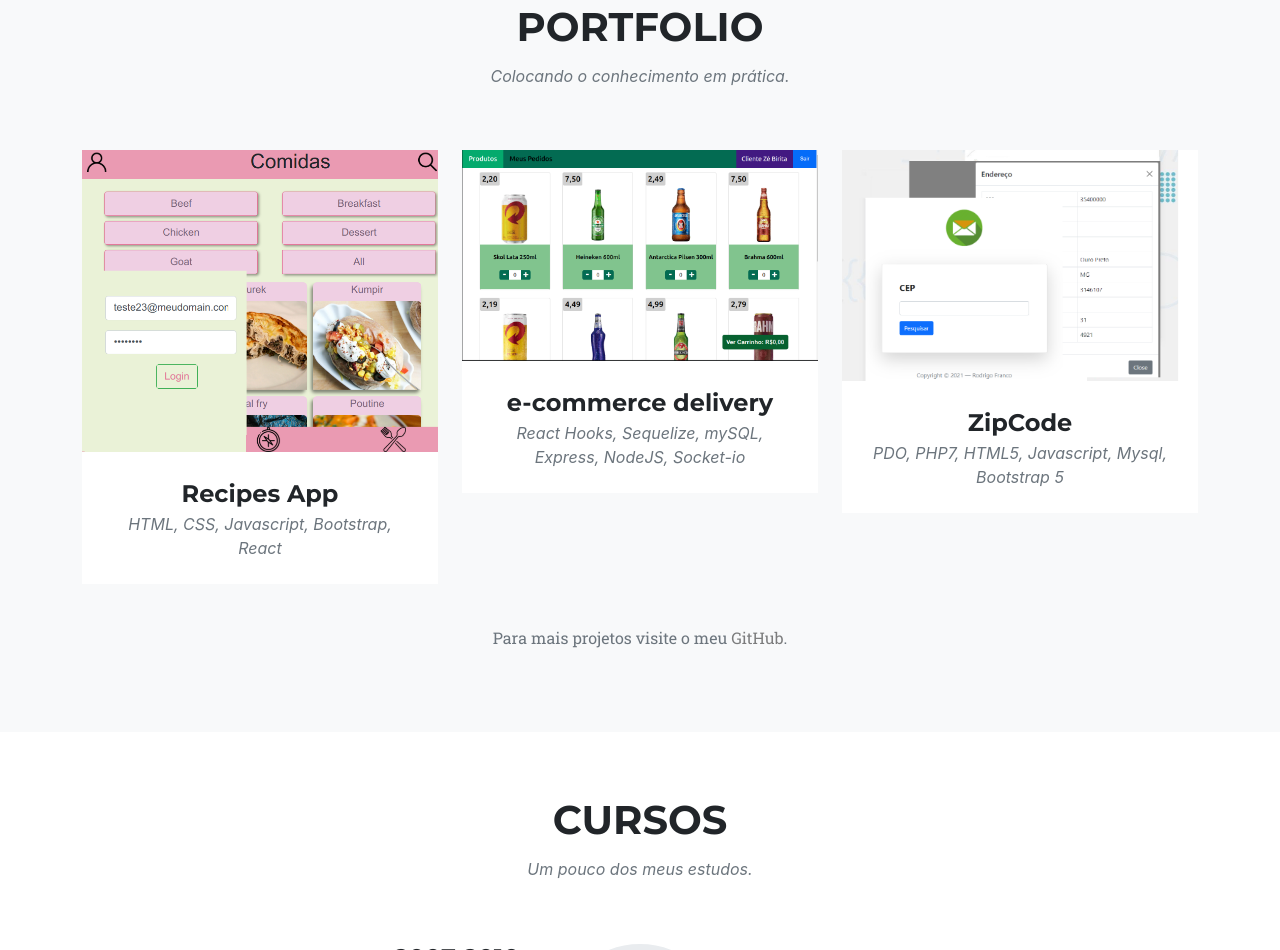
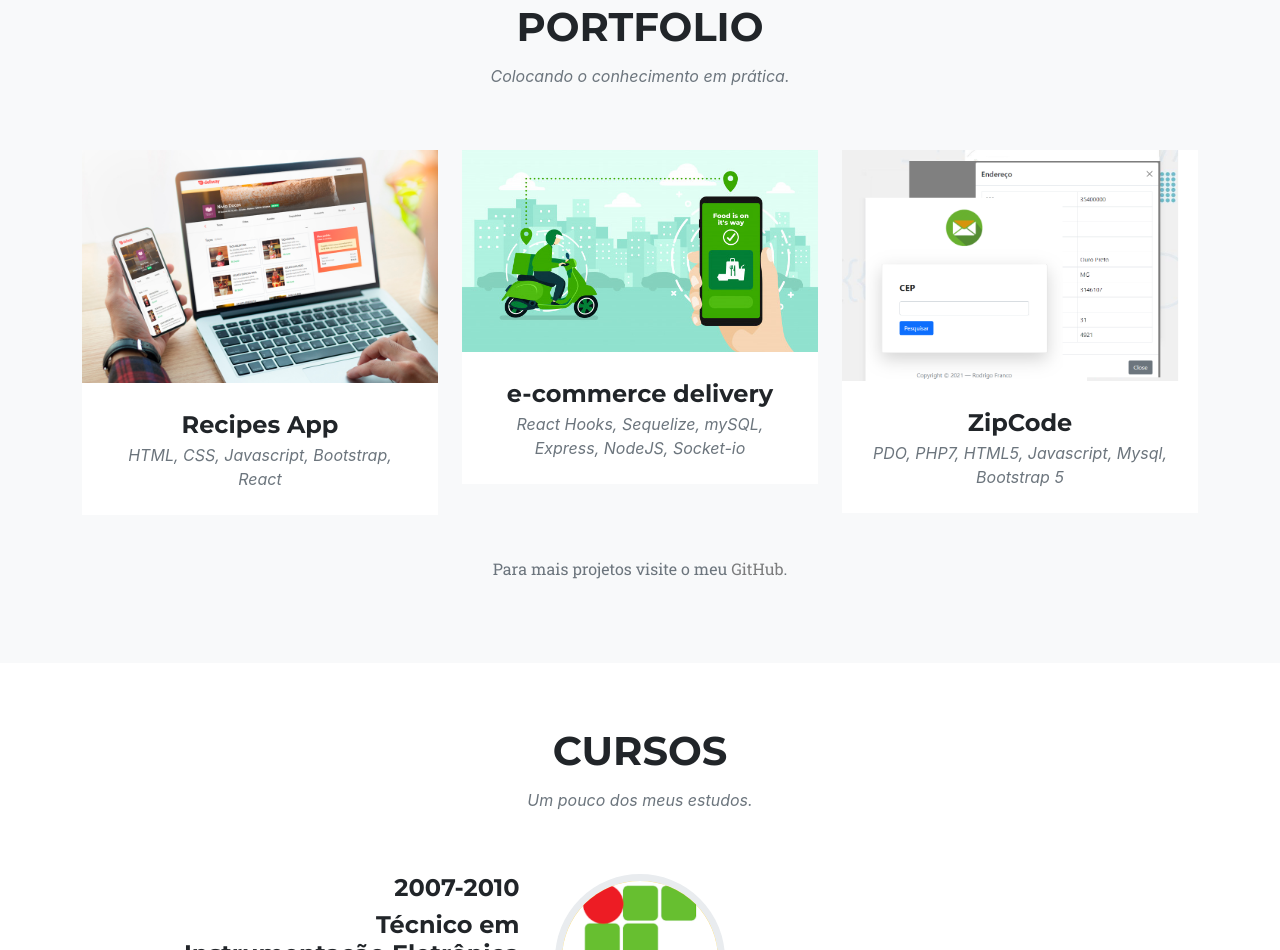
Before and after one commit to flavio92ux/flavio92ux.github.io, a plain HTML site: page index.html in a window 1280 px wide. Shown: the part 2106-3056 px from the top of the page. Drawn offline with nearby package versions, Linux system fonts and the light colour scheme; a web font is replaced by a local one.

Commit message:
Melhorando as thumbs

```diff
--- a/index.html
+++ b/index.html
@@ -112,7 +112,7 @@
                                 ><div class="portfolio-hover">
                                     <div class="portfolio-hover-content"><i class="fas fa-plus fa-3x"></i></div>
                                 </div>
-                                <img class="img-fluid" src="assets/img/portfolio/delivery-5.png" alt=""
+                                <img class="img-fluid" src="assets/img/portfolio/delivery-app-novidade.jpg" alt=""
                             /></a>
                             <div class="portfolio-caption">
                                 <div class="portfolio-caption-heading">Recipes App</div>
@@ -127,7 +127,7 @@
                                 ><div class="portfolio-hover">
                                     <div class="portfolio-hover-content"><i class="fas fa-plus fa-3x"></i></div>
                                 </div>
-                                <img class="img-fluid" src="assets/img/portfolio/delivery2.png" alt=""
+                                <img class="img-fluid" src="assets/img/portfolio/App.jpg" alt=""
                             /></a>
                             <div class="portfolio-caption">
                                 <div class="portfolio-caption-heading">e-commerce delivery</div>
@@ -272,7 +272,7 @@
                                     <!-- Project Details Go Here-->
                                     <h2 class="text-uppercase">Recipes App</h2>
                                     <p class="item-intro text-muted">Projeto em grupo desenvolvido na Trybe</p>
-                                    <img class="img-fluid d-block mx-auto" src="assets/img/portfolio/recipes_app.png" alt="" />
+                                    <img class="img-fluid d-block mx-auto" src="assets/img/portfolio/delivery-app-novidade.jpg" alt="" />
                                     <p>Com este projeto desenvolvido seguindo o layout apresentado, pude colocar em prática todo meu conhecimento adquirido no curso de frontEnd, utilizando react hooks, BootStrap, e Javascript. Design concebido no conceito mobile first, no qual a interface se adapta a pequenas telas. Neste projeto também pude desenvolver conceitos de metodologias ágeis, kambam, trello e trabaho em equipe.</p>
                                     <ul class="list-inline">
                                         <li>Data: Agosto 2021</li>
@@ -300,7 +300,7 @@
                                     <!-- Project Details Go Here-->
                                     <h2 class="text-uppercase">e-commerce-app</h2>
                                     <p class="item-intro text-muted">Projeto de delivery app</p>
-                                    <img class="img-fluid d-block mx-auto" src="assets/img/portfolio/delivery.png" alt="" />
+                                    <img class="img-fluid d-block mx-auto" src="assets/img/portfolio/App.jpg" alt="" />
                                     <p>Projeto em grupo desenvolvido na Trybe onde aprendemos a integrar front-end com back-end, conceitos de banco de dados relacional, socket-io e estilizações</p>
                                     <ul class="list-inline">
                                         <li>Data: Novembro 2021</li>
```
Also changed, not shown: assets/img/portfolio/App.jpg (added), assets/img/portfolio/delivery-app-novidade.jpg (added), assets/img/portfolio/deliveryNew.png (added).
